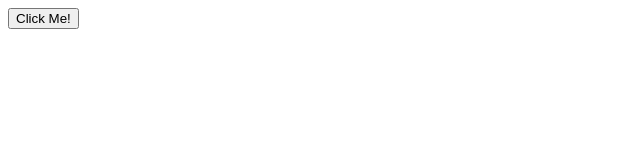
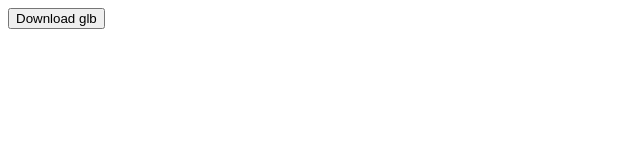
Before and after one commit to EkhiABB/RobotStudio-simulations, a plain HTML site: page index.html in a window 1280 px wide. Shown: the full height of the page, 0-640 px from the left. Drawn offline with Linux system fonts and the light colour scheme.

Commit message:
Update index.html

```diff
--- a/index.html
+++ b/index.html
@@ -1 +1 @@
-<button type="button">Click Me!</button>
+<button onclick="window.location.href='https://github.com/EkhiABB/RobotStudio-simulations/raw/main/GoFaPal.glb';">Download glb</button>
```
